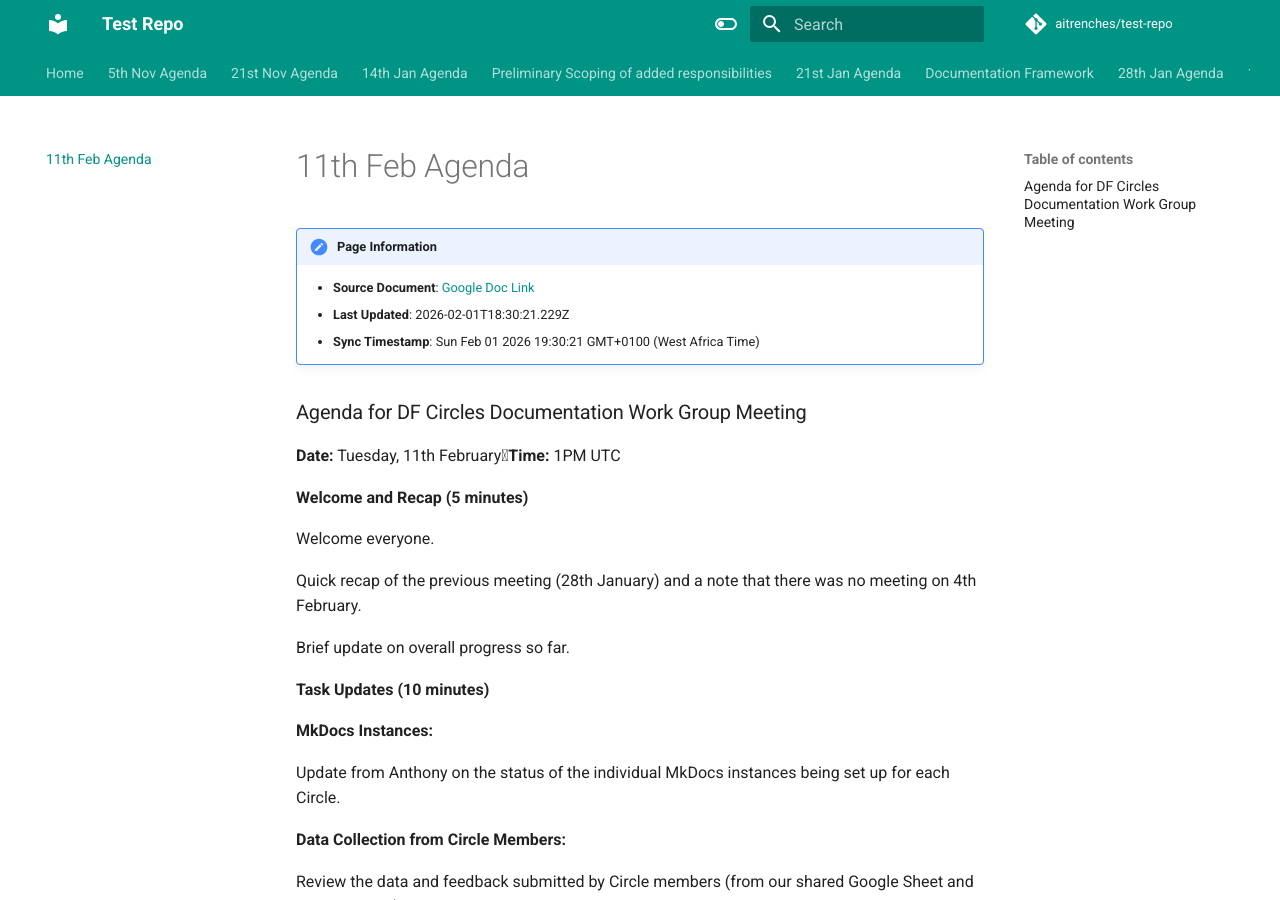
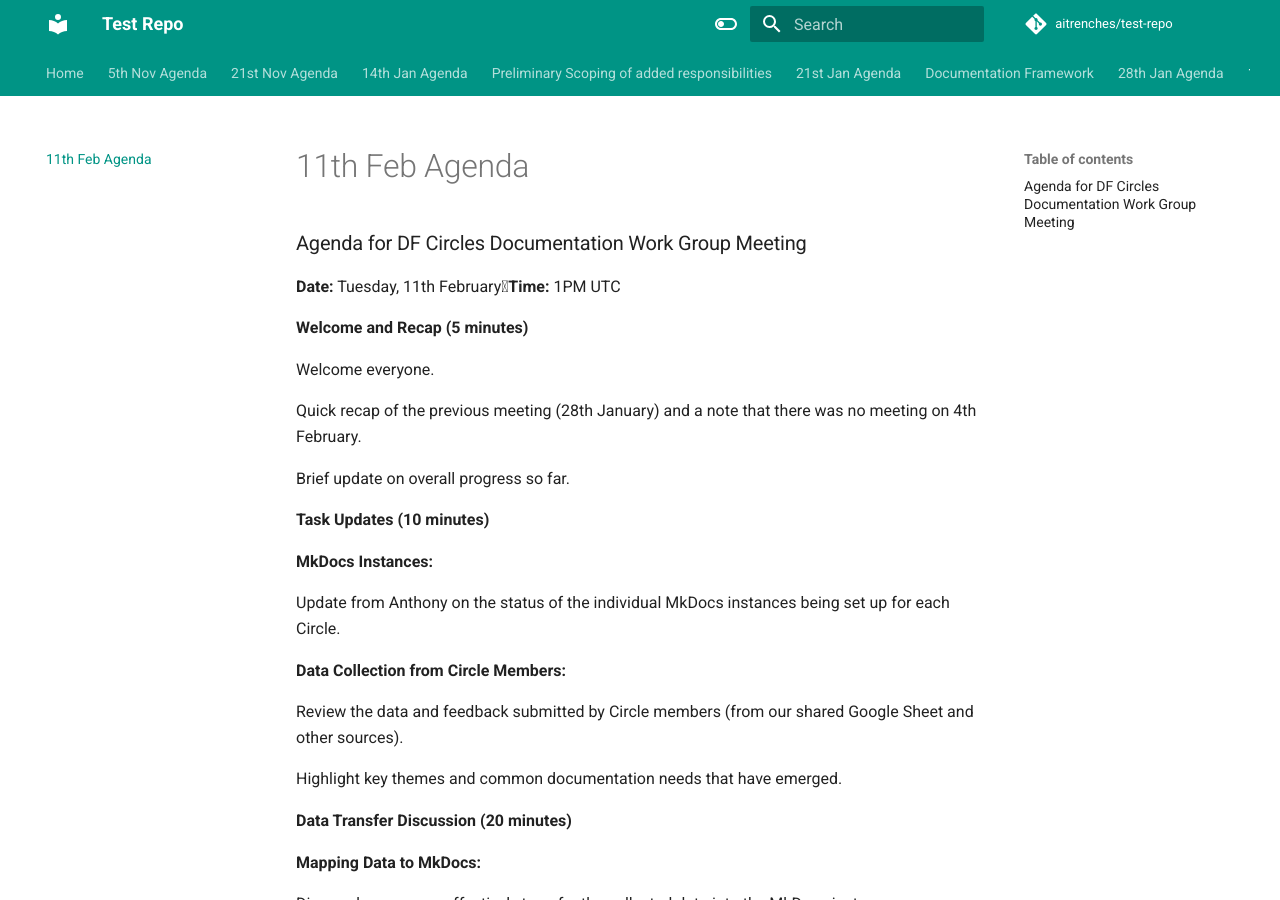
Before and after one commit to aitrenches/test-repo, an MkDocs documentation site: the page built from docs/11th-feb-agenda.md, in a window 1280 px wide and 900 px high. Built offline with MkDocs 1.6.1 and Material for MkDocs 9.7.7, drawn with Linux system fonts in a browser that asks for light colours; comment, search, counter and statistics services are not loaded.

Commit message:
Sync tab: 11th Feb Agenda

```diff
--- a/docs/11th-feb-agenda.md
+++ b/docs/11th-feb-agenda.md
@@ -1,14 +1,9 @@
 ---
 title: "11th Feb Agenda"
-last_updated: "2026-02-01T18:30:21.229Z"
+last_updated: "2026-02-01T18:36:06.117Z"
 source_doc: "https://docs.google.com/document/d/1l5-1xQtHEozG9N6FpkFO4A6oixgQ6ZUo8Jx0FXYtqro/edit#heading=h.t.ijgritsic8sy"
-sync_timestamp: "Sun Feb 01 2026 19:30:21 GMT+0100 (West Africa Time)"
+sync_timestamp: "Sun Feb 01 2026 19:36:06 GMT+0100 (West Africa Time)"
 ---
-
-!!! note "Page Information"
-    - **Source Document**: [Google Doc Link](https://docs.google.com/document/d/1l5-1xQtHEozG9N6FpkFO4A6oixgQ6ZUo8Jx0FXYtqro/edit#heading=h.t.ijgritsic8sy)
-    - **Last Updated**: 2026-02-01T18:30:21.229Z
-    - **Sync Timestamp**: Sun Feb 01 2026 19:30:21 GMT+0100 (West Africa Time)
 
 ### Agenda for DF Circles Documentation Work Group Meeting
 
```
